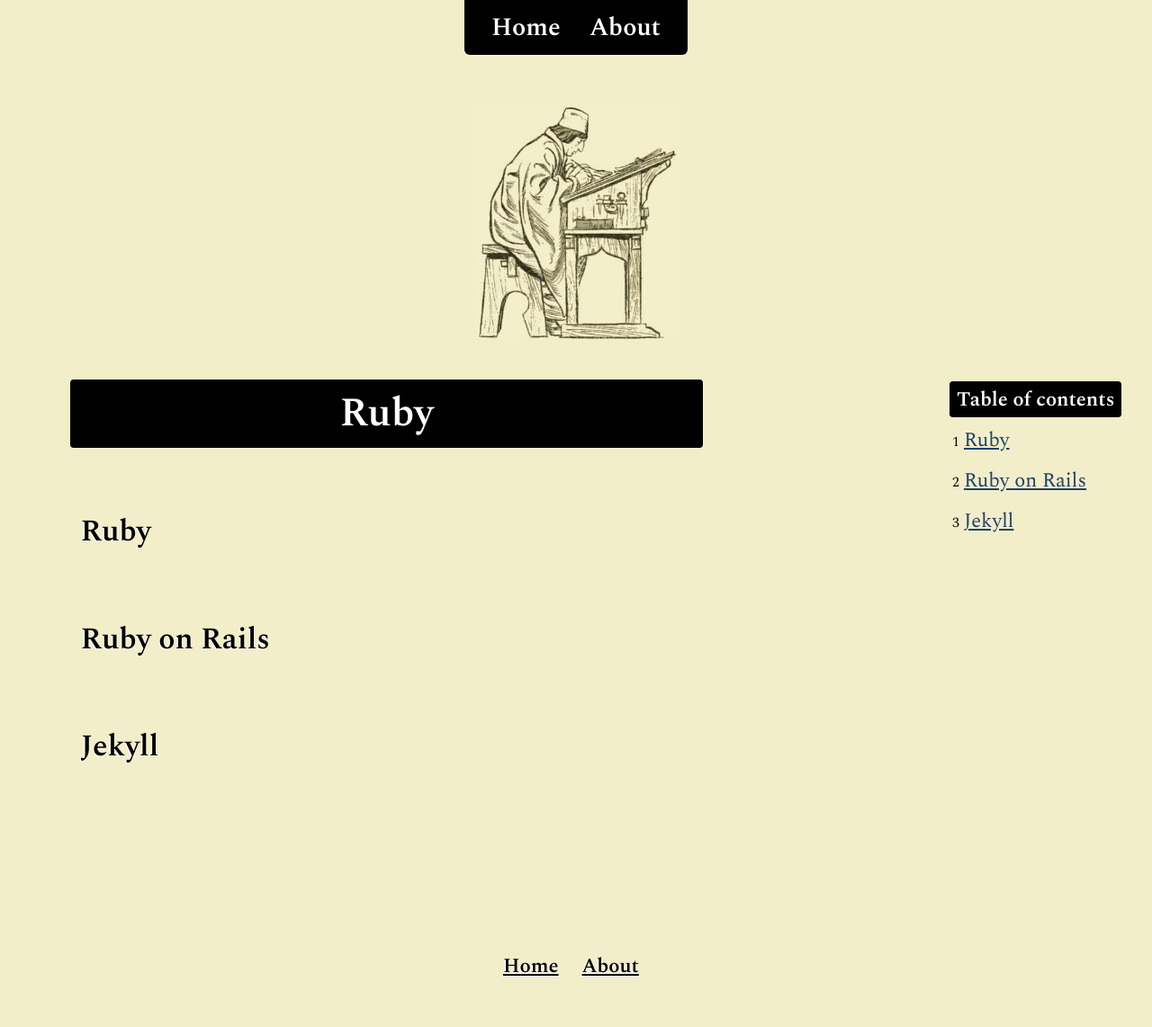
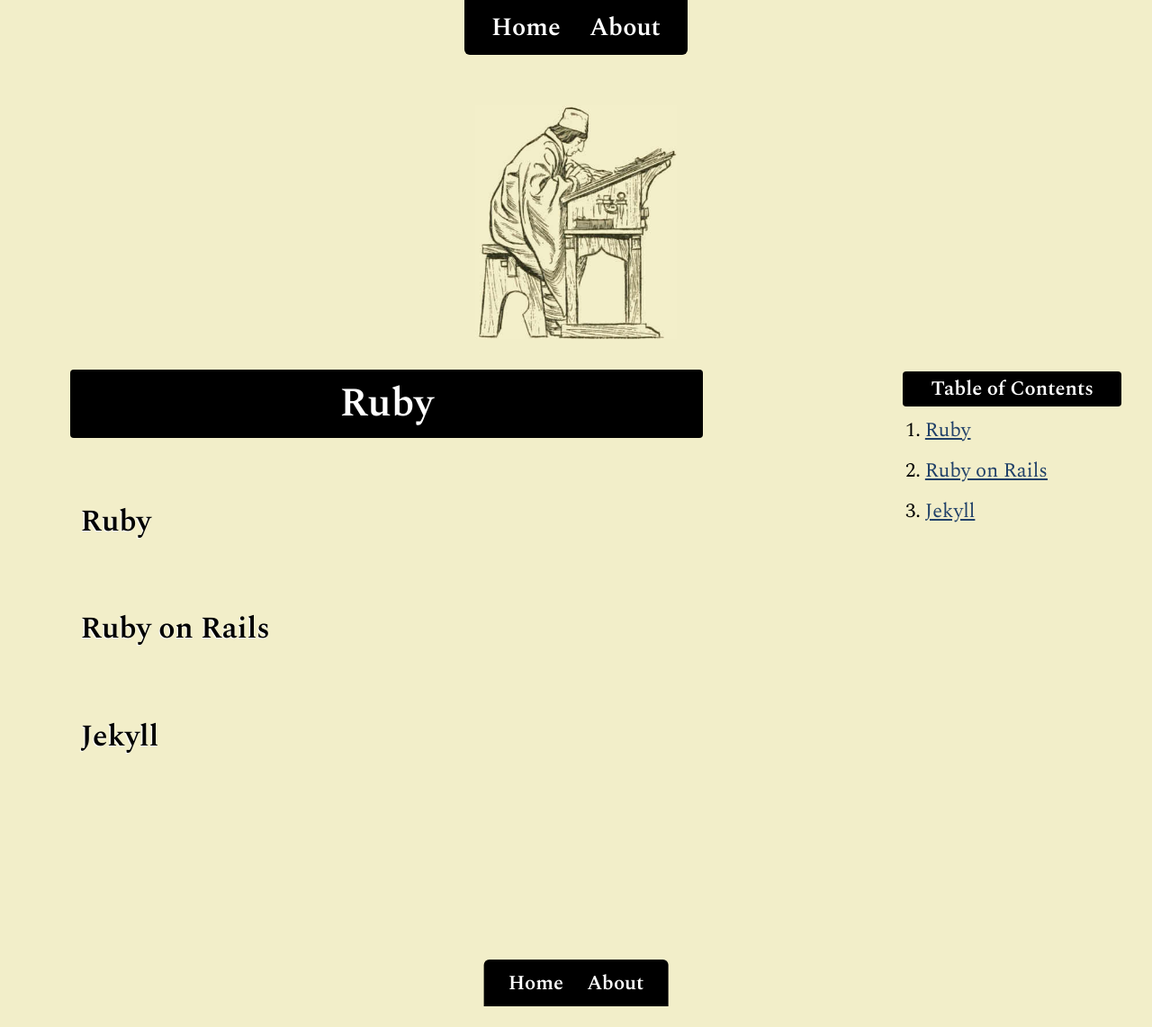
Before and after one commit to denismcdonald/blog, a Jekyll site: the page built from ruby.md, in a window 1280 px wide. Shown: the whole page at 90% size. Built offline with Jekyll 4.4.1, drawn with Linux system fonts in a browser that asks for light colours; after the commit the page ends 1119 px from its top, so only the background shows below that.

Commit message:
Fix absolute footer

```diff
--- a/_layouts/default.html
+++ b/_layouts/default.html
@@ -23,7 +23,8 @@
 
   </head>
   <body>
-    <div class="wrapper">
+    <div class="outer-wrapper">
+    <div class="nav-wrapper">
 
       {% include navigation.html %}
 
@@ -62,10 +63,11 @@
       {% include scroll.html %}
       {%- endif -%}
 
-
     {%- if page.footer -%}
+    <div class="footer-wrapper">
     {% include footer.html %}
+    </div>
     {%- endif -%}
-
+  </div>
   </body>
   </html>
--- a/_sass/main.scss
+++ b/_sass/main.scss
@@ -13,16 +13,20 @@
 
 html {
     box-sizing: border-box;
+    height: 100%;
 }
 
 body {
     background-color: #F2EEC9;
+    // border-top: 1px solid #000;
+    // border-bottom: 1px solid #000;
     color: #000;
     // font-family: system, -apple-system, ".SFNSText-Regular", "San Francisco", "Roboto", "Segoe UI", "Helvetica Neue", "Lucida Grande", sans-serif;
     font-family: 'Spectral';
     height: 100%;
     margin: 0;
-    min-height: 100%;
+    position: relative;
+    // min-height: 100vh;
 }
 
 blockquote {
@@ -155,7 +159,8 @@
 }
 
 aside {
-    margin: 3rem 0 0 0;
+    // margin: 3rem 0 0 0;
+    margin: 2rem 0 0 0;
     padding: 0;
     text-align: center;
 }
@@ -204,26 +209,47 @@
 }
 
 footer {
+    background-color: #000;
+    border-radius: 6px 6px 0 0;
     clear: both;
+    color: #fff;
+    // display: inline;
     font-size: 1rem;
     // margin: 8rem 1.5rem 1.5rem 1rem;
-    margin: 6rem 1.5rem 1.5rem 1rem;
-    padding: 0.75rem 0;
-    position: relative;
-    text-align: center;
+    margin: 6rem 1.5rem 0 1rem;
+    margin: 0;
+    // margin: 0 1.5rem 0 1rem;
+    // margin: auto;
+    // padding: 0.75rem 0;
+    padding: 0.4rem 0.75rem;
+    // left: 0;
+    // right: 0;
+    // bottom: 0;
+    // right: 25%;
+    // position: relative;
+    // position: relative;
+    left: 50%;
+    -webkit-transform: translateX(-50%);
+    transform: translateX(-50%);
+    // width: 100%;
+    // height: 3rem;
+    // text-align: center;
+    position: absolute;
+    bottom: 0;
+    // width: 100%;
 }
 
 footer a {
-    color: #000;
+    color: #fff;
     font-weight: 600;
     margin: 0 0.1rem;
     padding: 3px 8px;
-    text-decoration: underline;
-    text-shadow: -1px 1px 1px #fff;
+    text-decoration: none;
+    // text-shadow: -1px 1px 1px #fff;
 }
 
 footer a:hover {
-    text-shadow: none;
+    text-decoration: underline;
 }
 
 .footer-logo {
@@ -271,7 +297,8 @@
 
 .logo {
     display: block;
-    margin: 2.5rem auto -1rem;
+    // margin: 2.5rem auto -1rem;
+    margin: 2.5rem auto -1.5rem;
     width: 10rem;
 }
 
@@ -286,7 +313,7 @@
     margin: 0;
     // padding: 0.5rem 0;
     padding: 0.4rem 0.75rem;
-    text-align: center;
+    // text-align: center;
 }
 
 nav a {
@@ -366,14 +393,15 @@
 }
 
 .toc:before {
-    content: "Table of contents";
+    content: "Table of Contents";
     background-color: #000;
     border-radius: 4px;
     color: #fff;
     font-size: 1.15rem;
     font-weight: 600;
     line-height: 2rem;
-    padding: 3px 8px;
+    // padding: 3px 8px;
+    padding: 0.1rem 1.2rem;
 }
 
 .toc-scroll {
@@ -390,9 +418,10 @@
 }
 
 ul.toc li:before {
-    content: ""counter(item, decimal)"";
+    content: ""counter(item, decimal)".";
     counter-increment: item;
-    font-size: 0.7rem;
+    // font-size: 0.7rem;
+    font-size: 1rem;
     padding: 3px;
 }
 
@@ -410,7 +439,7 @@
 .toc ul li:before {
     content: "("counter(item, lower-latin)")\200B";
     counter-increment: item;
-    font-size: 0.7rem;
+    font-size: 1rem;
 }
 
 .toc ul ul li {
@@ -434,9 +463,23 @@
 //     list-style: decimal;
 // }
 
-.wrapper {
+.outer-wrapper {
+    min-height: 100vh; /* will cover the 100% of viewport */
+    overflow: hidden;
+    display: block;
+    position: relative;
+    // padding-bottom: 3rem;
+}
+
+.footer-wrapper {
+    padding-top: 7rem;
     text-align: center;
 }
+
+.nav-wrapper {
+    text-align: center;
+}
+
 
 /*====================================
 MEDIA QUERIES (x3) FOR DESKTOP STYLES
@@ -452,7 +495,9 @@
     }
 
     aside {
-        margin: 1rem 0.25rem -4rem 0;
+        // margin: 1rem 0.25rem -4rem 0;
+        // margin: 0.5rem 0.25rem -4rem 0;
+        margin: 0 0.25rem -4rem 0;
     }
 
     .content-container {
@@ -543,14 +588,15 @@
     }
 
     .toc:before {
-        content: "Table of contents";
+        content: "Table of Contents";
         background-color: #000;
         border-radius: 4px;
         color: #fff;
         font-size: 1rem;
         font-weight: 600;
         line-height: 2rem;
-        padding: 3px 8px;
+        // padding: 3px 8px;
+        padding: 0.1rem 1.4rem;
     }
 
     .toc-content {
```
Also changed, not shown: _layouts/about.html (+8 -6 lines), 13 other files.
